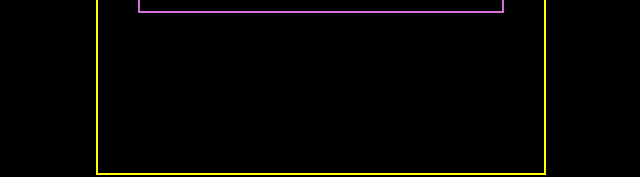
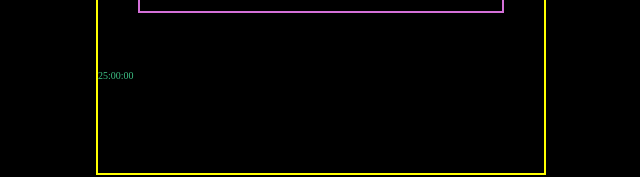
Before and after one commit to jalridley/palmodoro, a React (Create React App) app: page / in a window 1280 px wide. Shown: the part 525-702 px from the top of the page, without its empty margins (319-959 px from the left). Built offline with nearby package versions, Linux system fonts and the light colour scheme.

Commit message:
created timer component, added  green colour to text

```diff
--- a/src/App.css
+++ b/src/App.css
@@ -74,4 +74,8 @@ body {
   -ms-flex-line-pack: center;
       align-content: center;
 }
+
+.container .timer {
+  color: #3dc185;
+}
 /*# sourceMappingURL=App.css.map */
--- a/src/App.js
+++ b/src/App.js
@@ -3,6 +3,7 @@ import { Header } from './components/Header';
 import { ImageContainer } from './components/ImageContainer';
 import { Menu } from './components/Menu';
 import './App.scss';
+import { Timer } from './components/Timer';
 // import image from '../palm-flam.jpg';
 
 const App = () => {
@@ -13,6 +14,9 @@ const App = () => {
                 <ImageContainer />
                 <Menu />
             </div>
+            <div>
+                <Timer />
+            </div>
         </div>
     );
 };
--- a/src/App.scss
+++ b/src/App.scss
@@ -60,4 +60,8 @@ body {
             align-content: center;
         }
     }
+
+    .timer {
+        color: #3dc185;
+    }
 }
--- /dev/null
+++ b/src/components/Timer.js
@@ -0,0 +1,5 @@
+import React from 'react';
+
+export const Timer = () => {
+    return <div className="timer">25:00:00</div>;
+};
```
Also changed, not shown: 1 other file (tests, documents, lock files or other folders).
